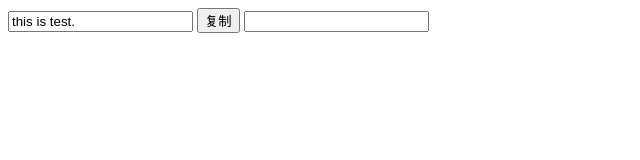
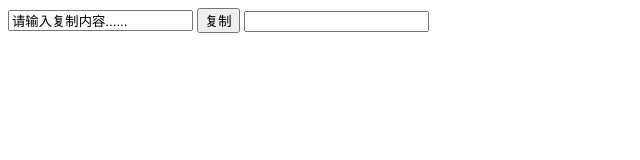
Before and after one commit to zxvcc/web, a plain HTML site: page lx9/8-1-2.html in a window 1280 px wide. Shown: the full height of the page, 0-640 px from the left. Drawn offline with Linux system fonts and the light colour scheme.

Commit message:
finish homework

```diff
--- a/lx9/8-1-2.html
+++ b/lx9/8-1-2.html
@@ -7,14 +7,11 @@
 </head>
 <body>
 <div class="box1">
-    <input id="test" type="text" name="" value="this is test.">
+    <input id="test" type="text" name="" value="请输入复制内容......">
     <button onclick="Copy()">复制</button>
-    <!--  复制成功后显示内容的输入框   -->
+
     <input type="text" id="fill">
 </div>
-<!--
-    显示复制成功后的语句
--->
 <div id="texts">
 
 </div>
```
